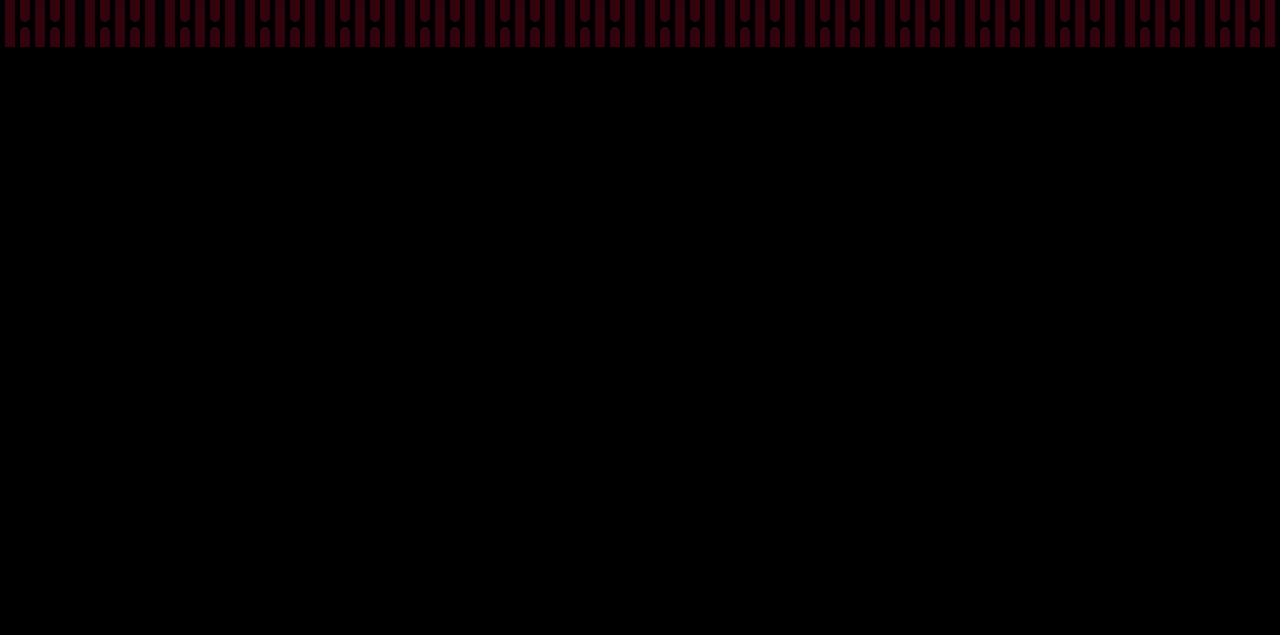
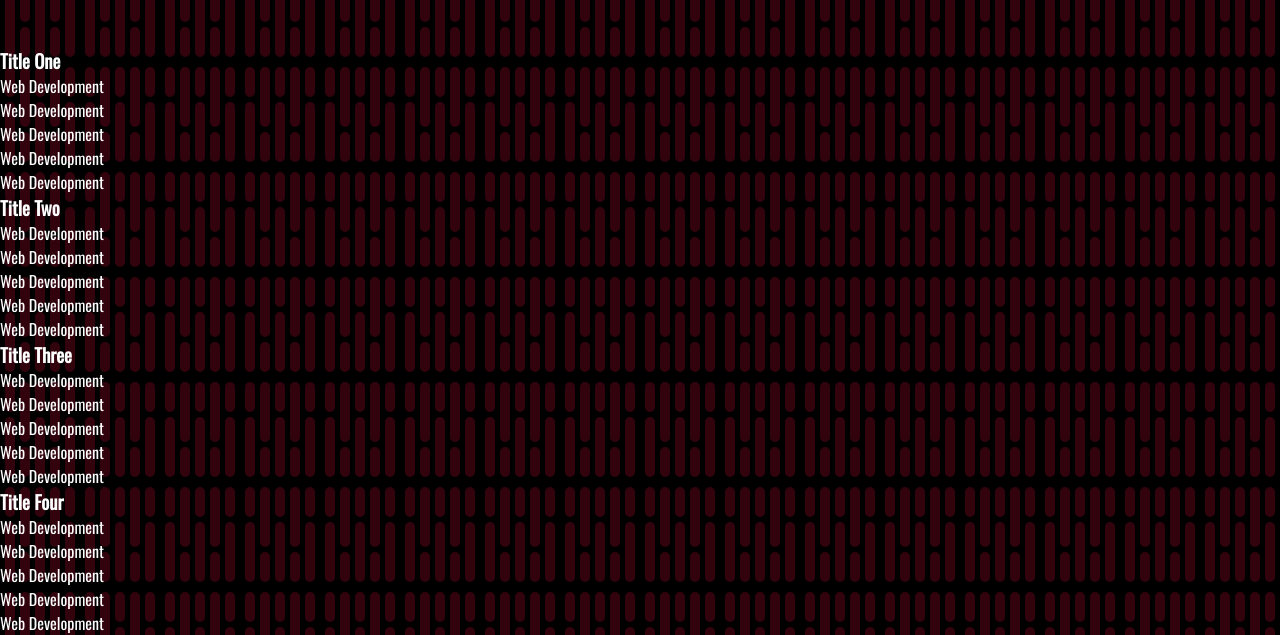
Before and after one commit to MissaelLopez/html-teachnews, a plain HTML site: page index.html in a window 1280 px wide. Shown: the part 2458-3093 px from the top of the page. Before the commit the page ends 2505 px from the top, so only its background shows below. Drawn offline with nearby package versions, Linux system fonts and the light colour scheme.

Commit message:
Lista de links

```diff
--- a/index.html
+++ b/index.html
@@ -138,6 +138,98 @@
         </div>
       </section>
     </div>
+    <div class="footer-links">
+      <div class="footer-container">
+        <ul>
+          <li>
+            <a href="#">
+              <h3>Title One</h3>
+            </a>
+          </li>
+          <li>
+            <a href="#">Web Development</a>
+          </li>
+          <li>
+            <a href="#">Web Development</a>
+          </li>
+          <li>
+            <a href="#">Web Development</a>
+          </li>
+          <li>
+            <a href="#">Web Development</a>
+          </li>
+          <li>
+            <a href="#">Web Development</a>
+          </li>
+        </ul>
+        <ul>
+          <li>
+            <a href="#">
+              <h3>Title Two</h3>
+            </a>
+          </li>
+          <li>
+            <a href="#">Web Development</a>
+          </li>
+          <li>
+            <a href="#">Web Development</a>
+          </li>
+          <li>
+            <a href="#">Web Development</a>
+          </li>
+          <li>
+            <a href="#">Web Development</a>
+          </li>
+          <li>
+            <a href="#">Web Development</a>
+          </li>
+        </ul>
+        <ul>
+          <li>
+            <a href="#">
+              <h3>Title Three</h3>
+            </a>
+          </li>
+          <li>
+            <a href="#">Web Development</a>
+          </li>
+          <li>
+            <a href="#">Web Development</a>
+          </li>
+          <li>
+            <a href="#">Web Development</a>
+          </li>
+          <li>
+            <a href="#">Web Development</a>
+          </li>
+          <li>
+            <a href="#">Web Development</a>
+          </li>
+        </ul>
+        <ul>
+          <li>
+            <a href="#">
+              <h3>Title Four</h3>
+            </a>
+          </li>
+          <li>
+            <a href="#">Web Development</a>
+          </li>
+          <li>
+            <a href="#">Web Development</a>
+          </li>
+          <li>
+            <a href="#">Web Development</a>
+          </li>
+          <li>
+            <a href="#">Web Development</a>
+          </li>
+          <li>
+            <a href="#">Web Development</a>
+          </li>
+        </ul>
+      </div>
+    </div>
 
   </body>
 </html>
```
